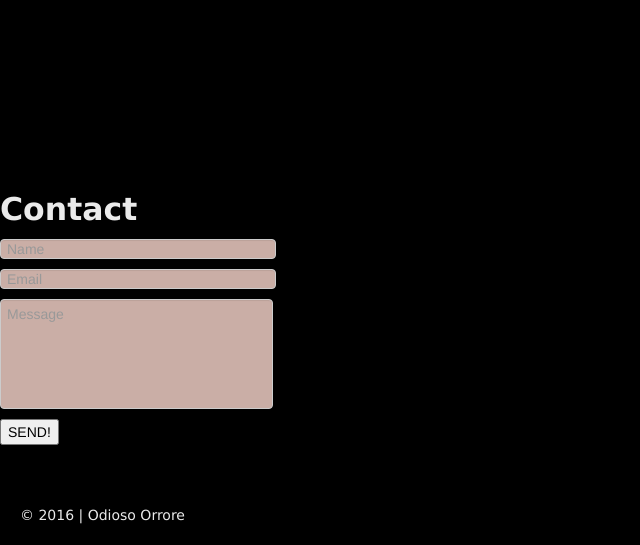
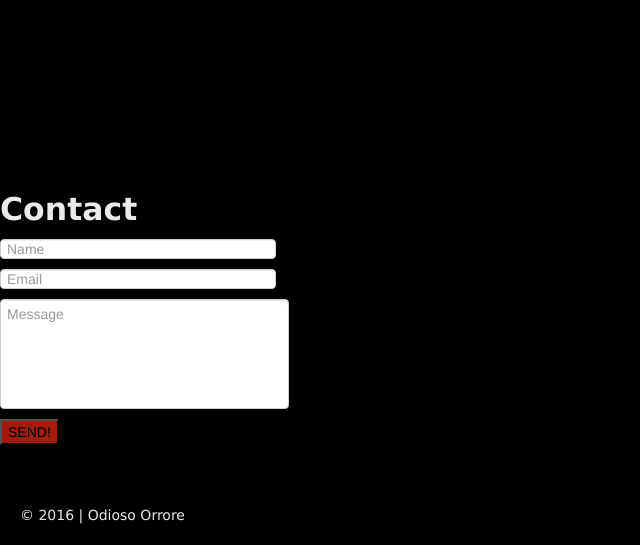
Before and after one commit to MikHoest/Odioso-Orrore, a PHP site: page /front.php in a window 1280 px wide. Shown: the part 672-1217 px from the top of the page, without its empty margins (0-640 px from the left). Run offline with PHP 8.4, Linux system fonts and the light colour scheme; data that the repository does not hold is empty.

Commit message:
changed the color of the SEND btn

```diff
--- a/front.php
+++ b/front.php
@@ -231,16 +231,16 @@ while ($row = mysqli_fetch_array($result)) {
        <strong class="choice"><h2>Contact</h2></strong>
 
        <form action="process.php" method="post">
-       <input type="text" style="background-color: #caaea6"  name="name" placeholder="Name" size="30" align="left"><br/>
-       <input type="text" style="background-color: #caaea6" name="email" placeholder="Email" size="30" align="right"><br/>
-       <textarea class="nooResize" name="message" style="background-color: #caaea6" cols="30" placeholder= "Message" rows="5" align="right"></textarea><br/>
+       <input type="text" style="background-color: #ffffff" name="name" placeholder="Name" size="30" align="left"><br/>
+       <input type="text" style="background-color: #ffffff" name="email" placeholder="Email" size="30" align="right"><br/>
+       <textarea class="nooResize" name="message" style="background-color: #ffffff" cols="32" placeholder= "Message" rows="5" align="right"></textarea><br/>
        <style>
 textarea.nooResize
            {
                resize: none;
            }
        </style>
-       <input type="submit" name="submit" value="SEND!" />
+       <input type="submit" style="background-color: #a21b0c" name="submit" value="SEND!" />
    </form>
    </div>
 </body>
```
